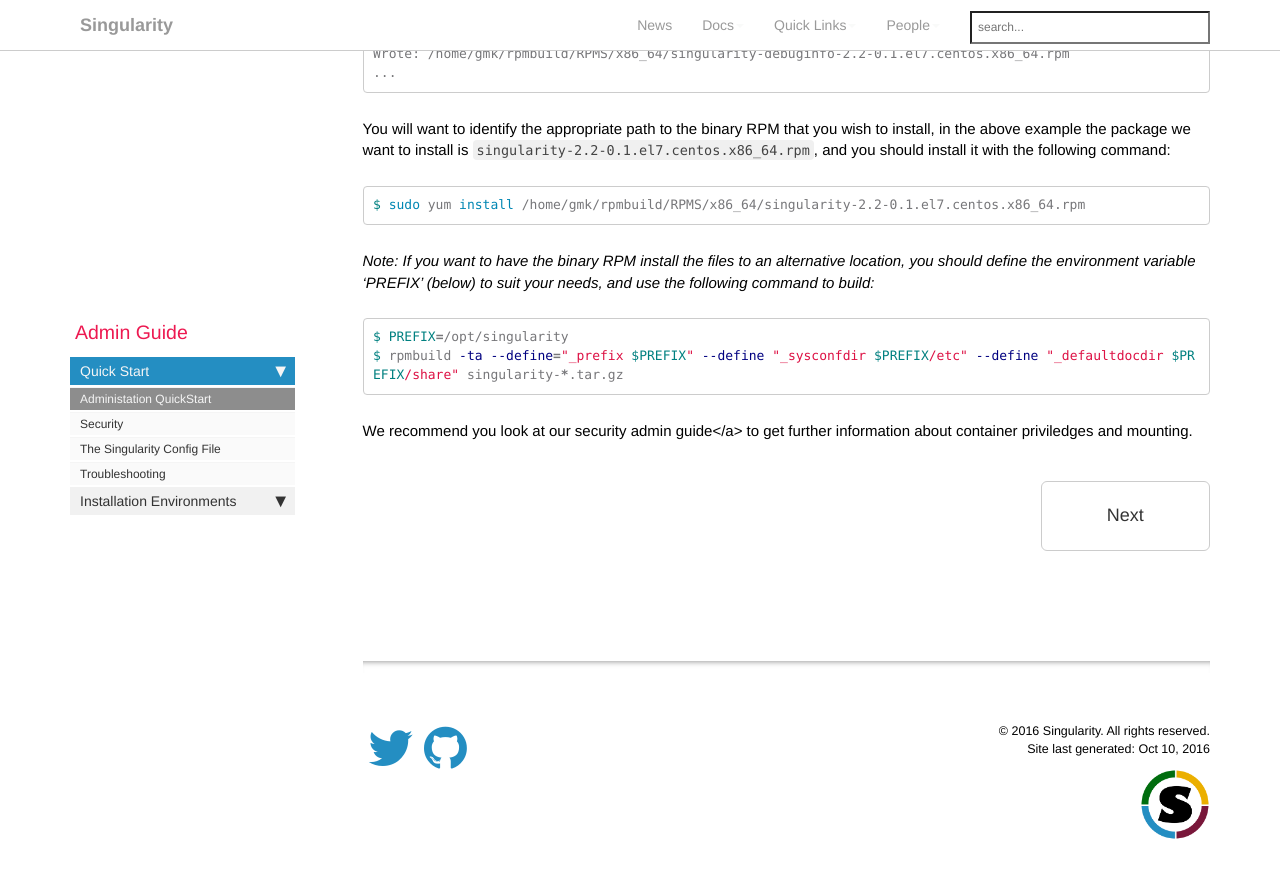
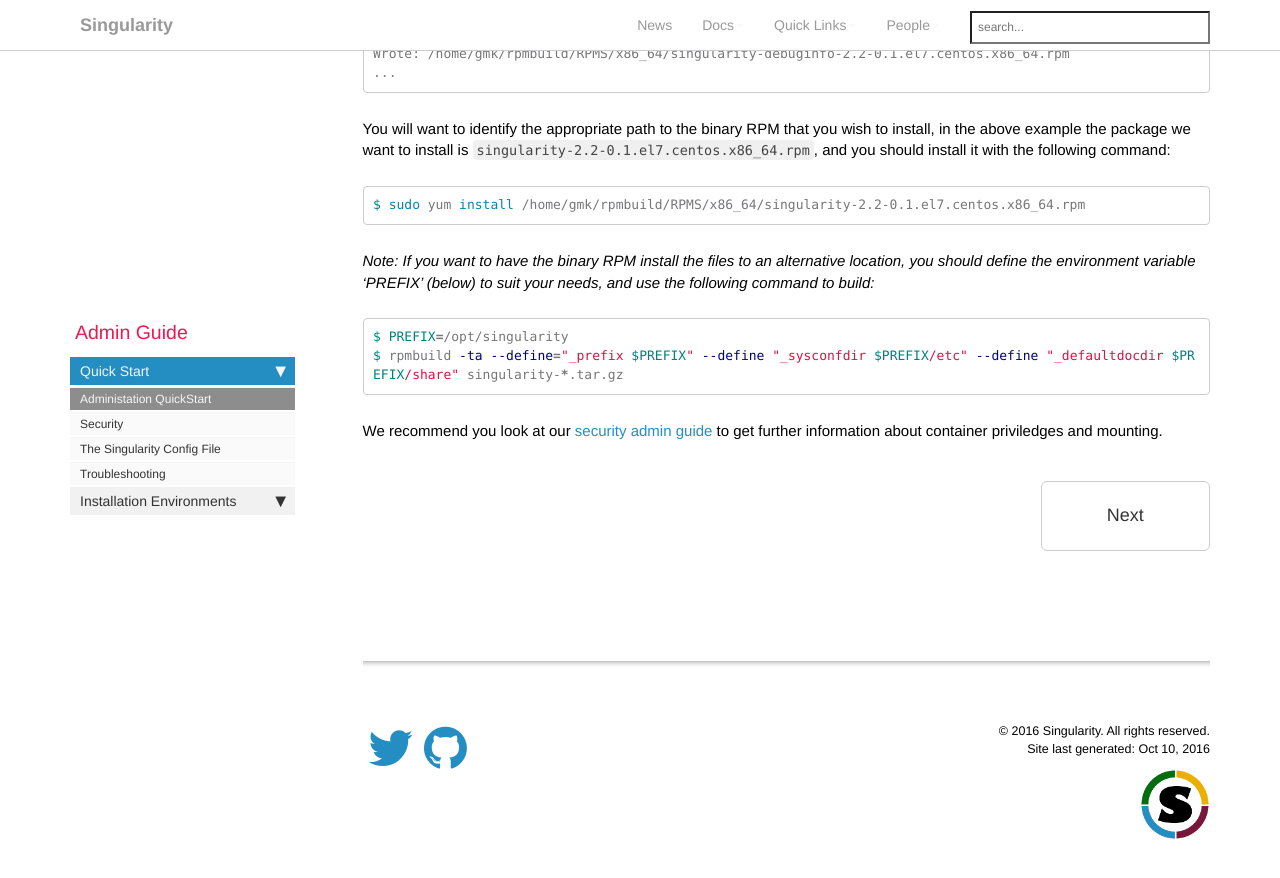
Before and after one commit to singularityware/singularityware.github.io, a Jekyll site: the page built from pages/docs/admin-docs/admin-guide.md, in a window 1280 px wide and 900 px high, scrolled down 1688 px. Shown: the top 878 px of the window. Built offline with Jekyll 4.4.1, drawn with Linux system fonts in a browser that asks for light colours; nearby versions of some CDN libraries; comment, search, counter and statistics services are not loaded.

Commit message:
fixing hanging a tag

````diff
--- a/pages/docs/admin-docs/admin-guide.md
+++ b/pages/docs/admin-docs/admin-guide.md
@@ -76,4 +76,4 @@
 $ rpmbuild -ta --define="_prefix $PREFIX" --define "_sysconfdir $PREFIX/etc" --define "_defaultdocdir $PREFIX/share" singularity-*.tar.gz
 ```
 
-We recommend you look at our <a href="/docs-security"></a>security admin guide</a> to get further information about container priviledges and mounting.
+We recommend you look at our <a href="/docs-security">security admin guide</a> to get further information about container priviledges and mounting.
````
